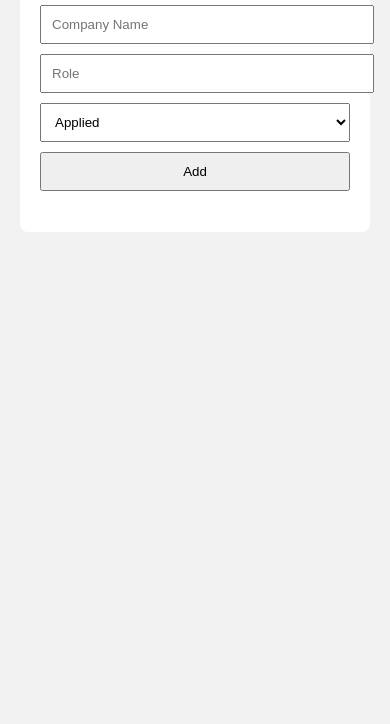
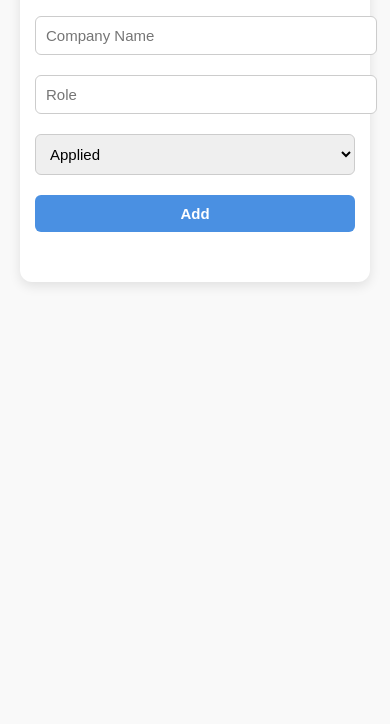
Before and after one commit to yareveetech/applitrack, a plain HTML site: page index.html in a window 390 px wide. Shown: the part 120-844 px from the top of the page. Drawn offline with Linux system fonts and the light colour scheme.

Commit message:
Update style.css

```diff
--- a/style.css
+++ b/style.css
@@ -1,33 +1,82 @@
 /* style.css */
+
 body {
-    font-family: Arial, sans-serif;
-    background: #f2f2f2;
+  font-family: 'Segoe UI', Tahoma, Geneva, Verdana, sans-serif;
+  background: #f9f9f9;
   margin: 0;
   padding: 20px;
+  color: #333;
 }
 
 .container {
   max-width: 600px;
   margin: auto;
-    background: white;
-    padding: 20px;
-    border-radius: 8px;
+  background: #ffffff;
+  padding: 30px 25px;
+  border-radius: 12px;
+  box-shadow: 0 4px 12px rgba(0, 0, 0, 0.1);
+  transition: all 0.3s ease;
 }
 
-  form input, form select, form button {
-    padding: 10px;
-    margin: 5px 0;
+form input,
+form select,
+form button {
+  padding: 12px;
+  margin: 10px 0;
   width: 100%;
+  border: 1px solid #ccc;
+  border-radius: 6px;
+  font-size: 16px;
+  transition: border 0.2s ease, box-shadow 0.2s ease;
+}
+
+form input:focus,
+form select:focus {
+  border-color: #4a90e2;
+  box-shadow: 0 0 5px rgba(74, 144, 226, 0.5);
+  outline: none;
+}
+
+form button {
+  background-color: #4a90e2;
+  color: white;
+  font-weight: bold;
+  border: none;
+  cursor: pointer;
+}
+
+form button:hover {
+  background-color: #357ab7;
 }
 
 ul {
   list-style: none;
   padding: 0;
+  margin-top: 20px;
 }
 
 li {
-    background: #e0e0e0;
-    margin: 5px 0;
+  background: #e8e8e8;
+  margin: 8px 0;
+  padding: 12px 16px;
+  border-radius: 6px;
+  transition: background 0.2s ease;
+}
+
+li:hover {
+  background: #dcdcdc;
+}
+
+/* Responsive tweak */
+@media (max-width: 640px) {
+  .container {
+    padding: 20px 15px;
+  }
+
+  form input,
+  form select,
+  form button {
+    font-size: 15px;
     padding: 10px;
-    border-radius: 4px;
   }
+}
```
Lines whose indentation alone changed are shown as unchanged.
